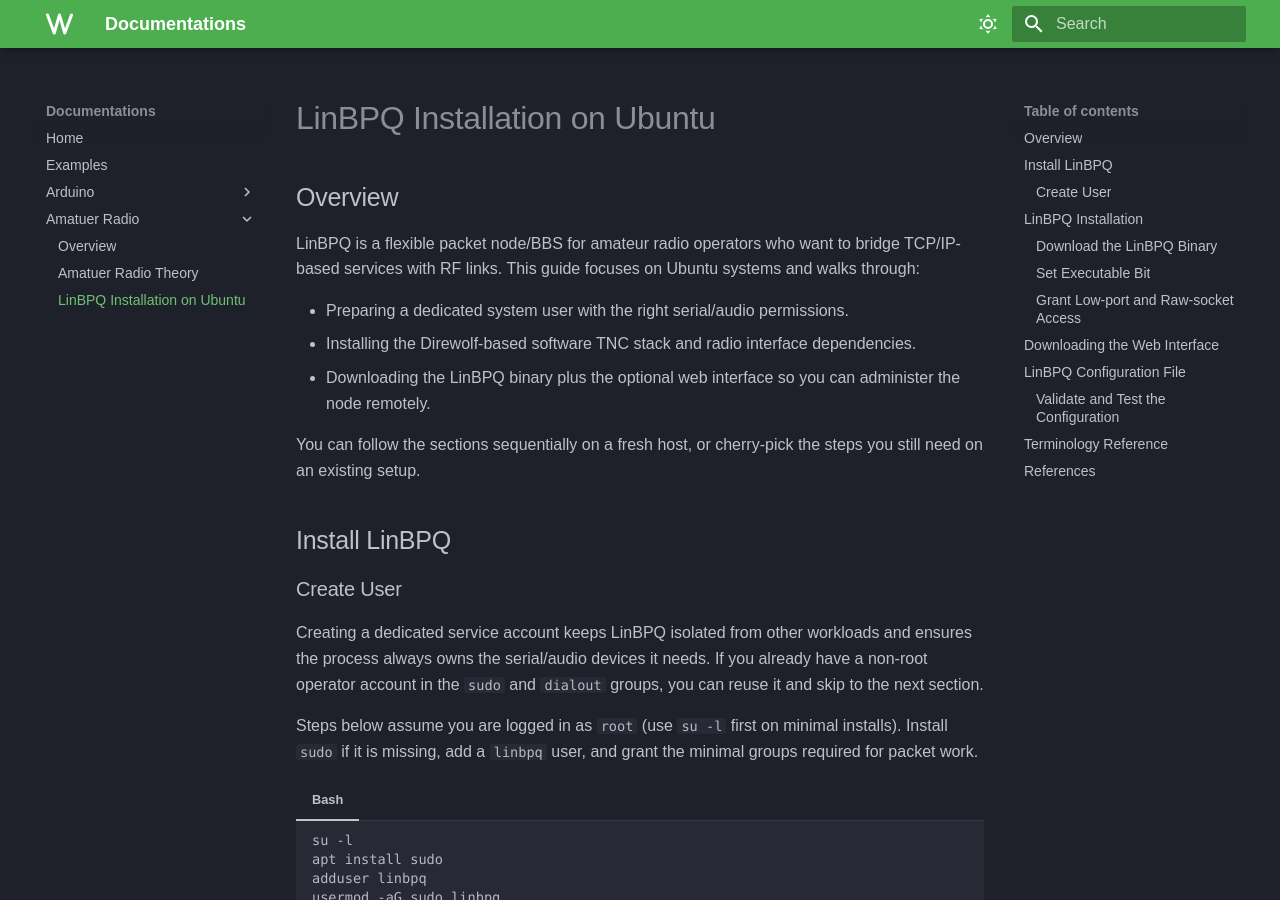
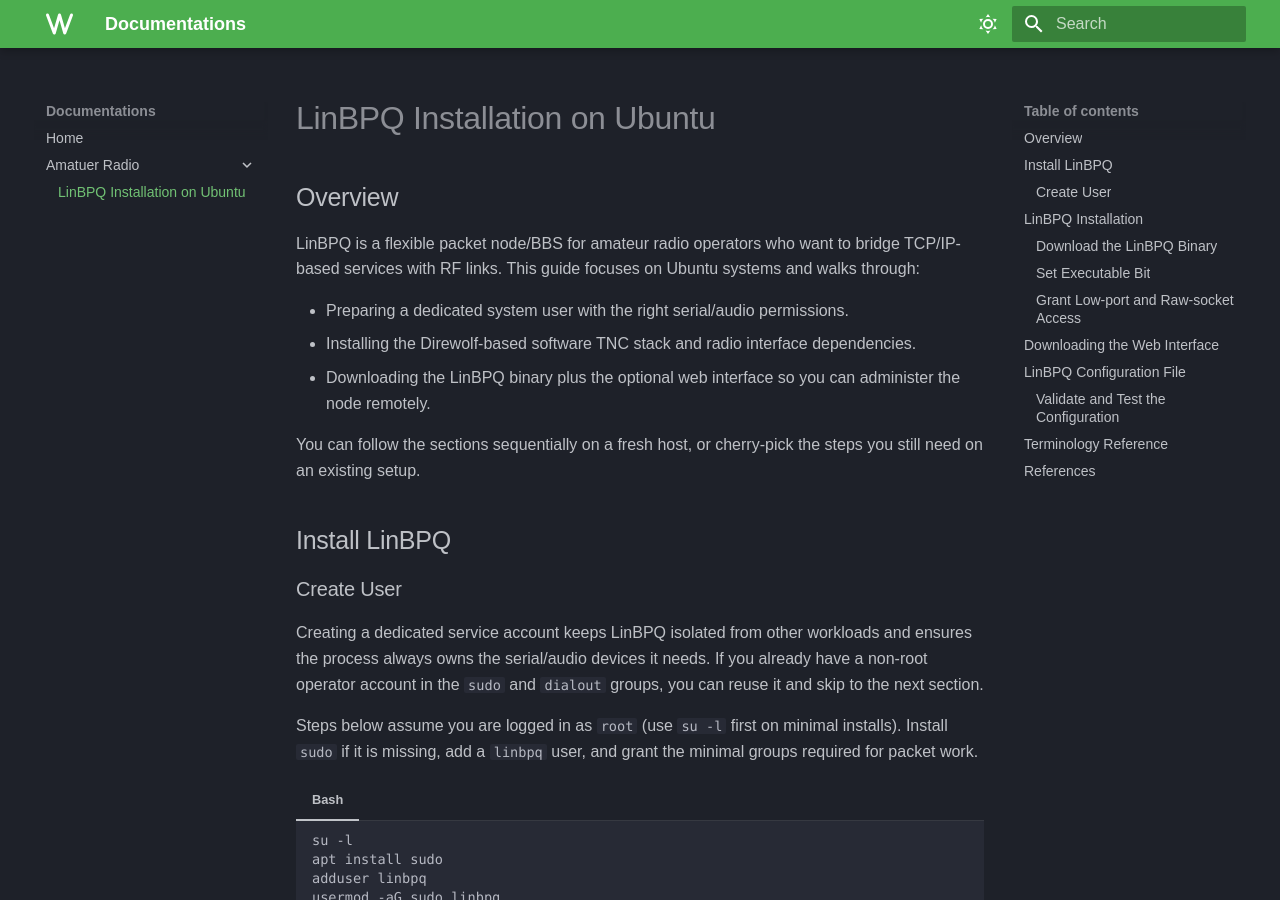
Before and after one commit to kai123e/Documentations, an MkDocs documentation site: the page built from docs/amatuer-radio/linbpq-installation.md, in a window 1280 px wide and 900 px high. Built offline with MkDocs 1.6.1 and Material for MkDocs 9.7.7, drawn with Linux system fonts in a browser that asks for light colours; some web fonts are replaced; some of the changed lines change nothing that is shown.

Commit message:
Removed site URL from mkdocs.yml

```diff
--- a/mkdocs.yml
+++ b/mkdocs.yml
@@ -1,5 +1,5 @@
 site_name: Documentations
-site_url: https://example.com
+# site_url: https://example.com
 theme:
   name: material
   font:
@@ -60,15 +60,20 @@
 
 copyright: Copyright &copy; 2025 Kai
 
+# nav:
+#   - Home: index.md
+#   - Examples: admonitions.md
+#   - Arduino:
+#       - Python on Lubuntu: arduino/installing-python.md
+#       - Arduino IDE Installation on Ubuntu: arduino/installing-arduino-on-lubuntu.md
+#       - Python IDE and serial communication: arduino/serial-communication-python.md
+#       - HC-05 Bluetooth Module Setup: arduino/HC-05-setup.md
+#   - Amatuer Radio:
+#       - Overview: amatuer-radio/amatuer-radio-overview.md
+#       - Amatuer Radio Theory: amatuer-radio/amatuer-radio-theory.md
+#       - LinBPQ Installation on Ubuntu : amatuer-radio/linbpq-installation.md
+
 nav:
   - Home: index.md
-  - Examples: admonitions.md
-  - Arduino:
-      - Python on Lubuntu: arduino/installing-python.md
-      - Arduino IDE Installation on Ubuntu: arduino/installing-arduino-on-lubuntu.md
-      - Python IDE and serial communication: arduino/serial-communication-python.md
-      - HC-05 Bluetooth Module Setup: arduino/HC-05-setup.md
   - Amatuer Radio:
-      - Overview: amatuer-radio/amatuer-radio-overview.md
-      - Amatuer Radio Theory: amatuer-radio/amatuer-radio-theory.md
       - LinBPQ Installation on Ubuntu : amatuer-radio/linbpq-installation.md
```
